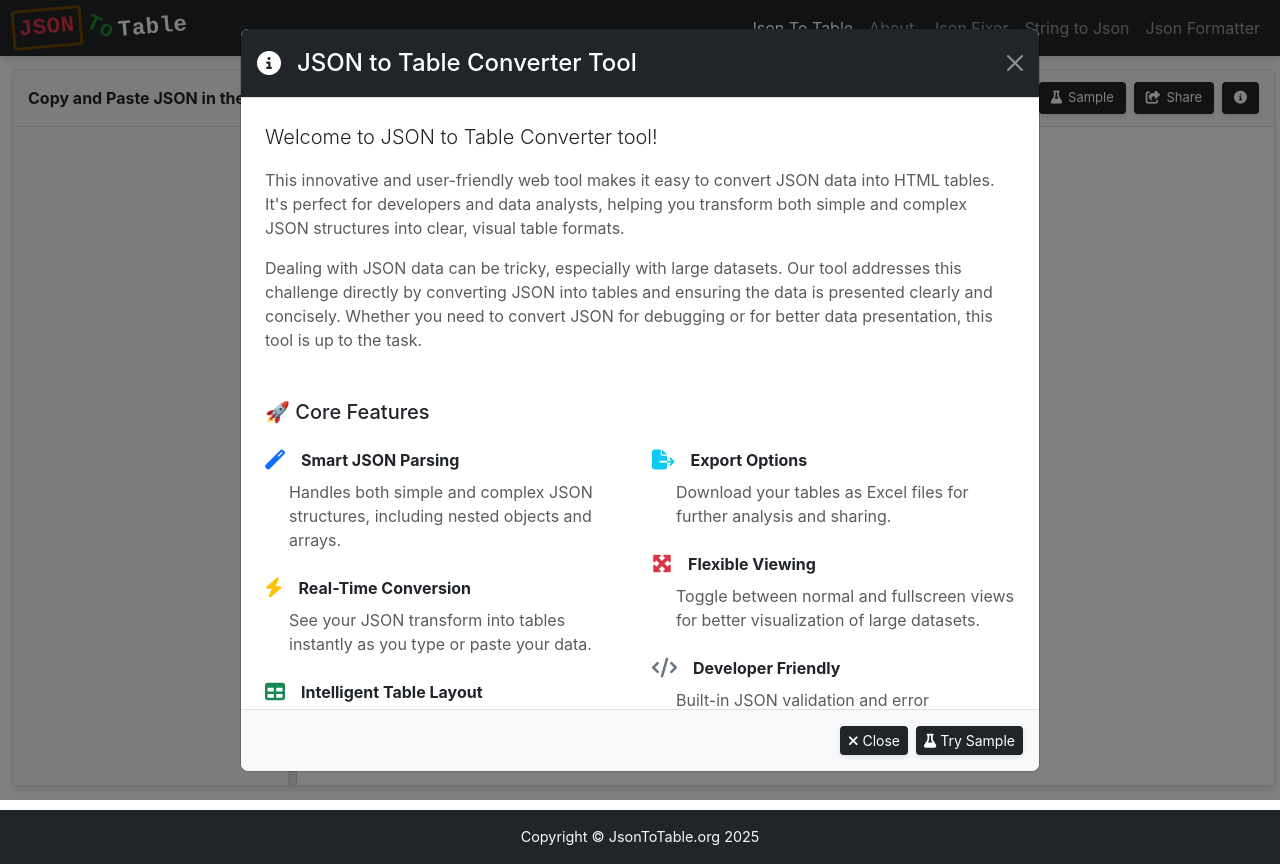
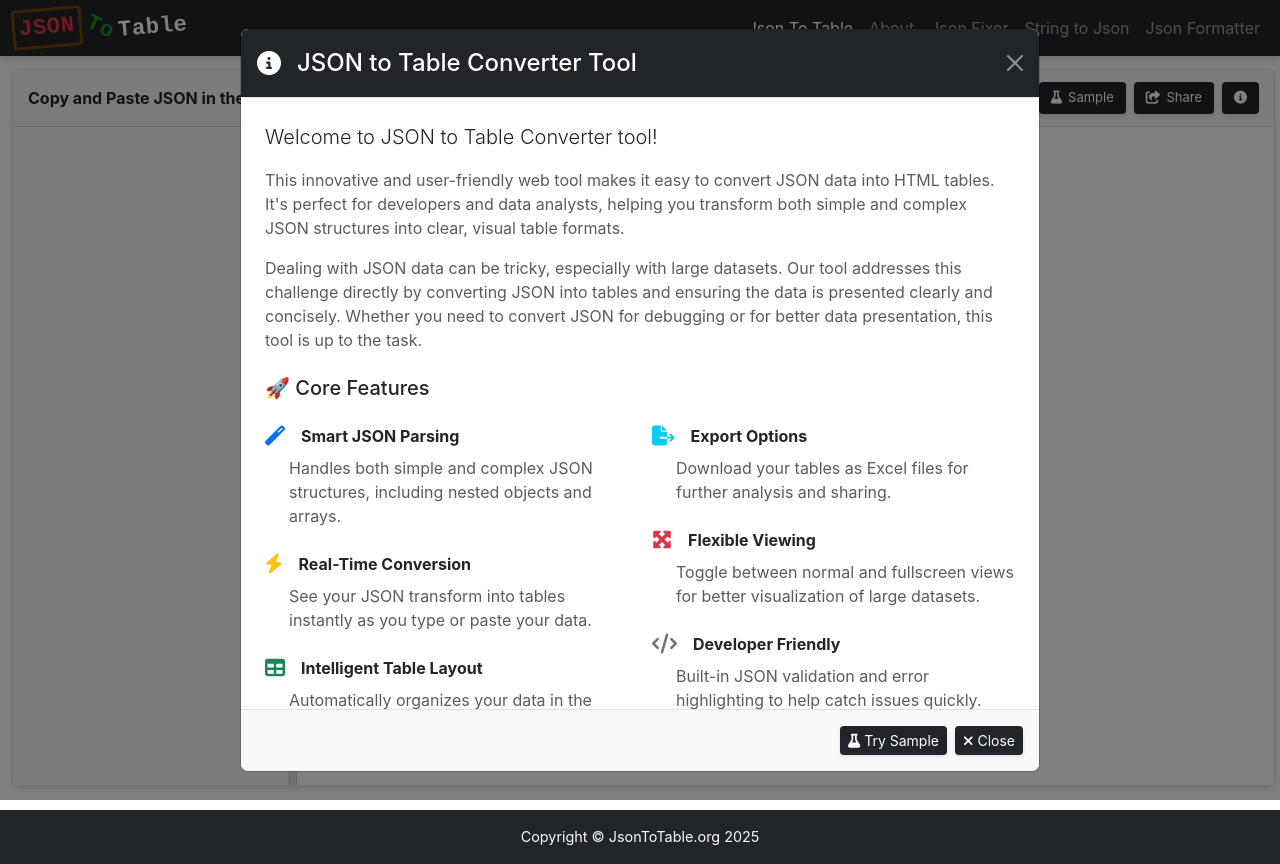
Before and after one commit to khajahussainucw/JsonToToonV2, an Angular app: page / in a window 1280 px wide. Both pictures are taken after a click on the button 1240 px from the left and 97 px from the top of the page. Built offline with nearby package versions, Linux system fonts and the light colour scheme.

Commit message:
footer changes

```diff
--- a/src/app/pages/json-to-table/json-to-table.component.html
+++ b/src/app/pages/json-to-table/json-to-table.component.html
@@ -197,7 +197,7 @@
         <button type="button" class="btn-close btn-close-white" data-bs-dismiss="modal" aria-label="Close"></button>
       </div>
       <div class="modal-body p-4">
-        <div class="welcome-section mb-5">
+        <div class="welcome-section mb-4">
           <p class="lead">Welcome to JSON to Table Converter tool!</p>
           <p class="text-muted">This innovative and user-friendly web tool makes it easy to convert JSON data into HTML tables. It's perfect for developers and data analysts, helping you transform both simple and complex JSON structures into clear, visual table formats.</p>
           <p class="text-muted">Dealing with JSON data can be tricky, especially with large datasets. Our tool addresses this challenge directly by converting JSON into tables and ensuring the data is presented clearly and concisely. Whether you need to convert JSON for debugging or for better data presentation, this tool is up to the task.</p>
@@ -309,14 +309,17 @@
         </div>
       </div>
       <div class="modal-footer bg-light">
+
+        <button type="button" class="btn btn-sm btn-dark" data-bs-dismiss="modal" (click)="loadSampleData()">
+          <i class="fas fa-flask"></i>
+          <span class="d-none d-md-inline"> Try Sample</span>
+        </button>
+
         <button type="button" class="btn btn-sm btn-dark" data-bs-dismiss="modal">
           <i class="fas fa-times"></i>
           <span class="d-none d-md-inline"> Close</span>
         </button>
-        <button type="button" class="btn btn-sm btn-dark" data-bs-dismiss="modal" (click)="loadSampleData()">
-          <i class="fas fa-flask"></i>
-          <span class="d-none d-md-inline"> Try Sample</span>
-        </button>
+
       </div>
     </div>
   </div>
```
